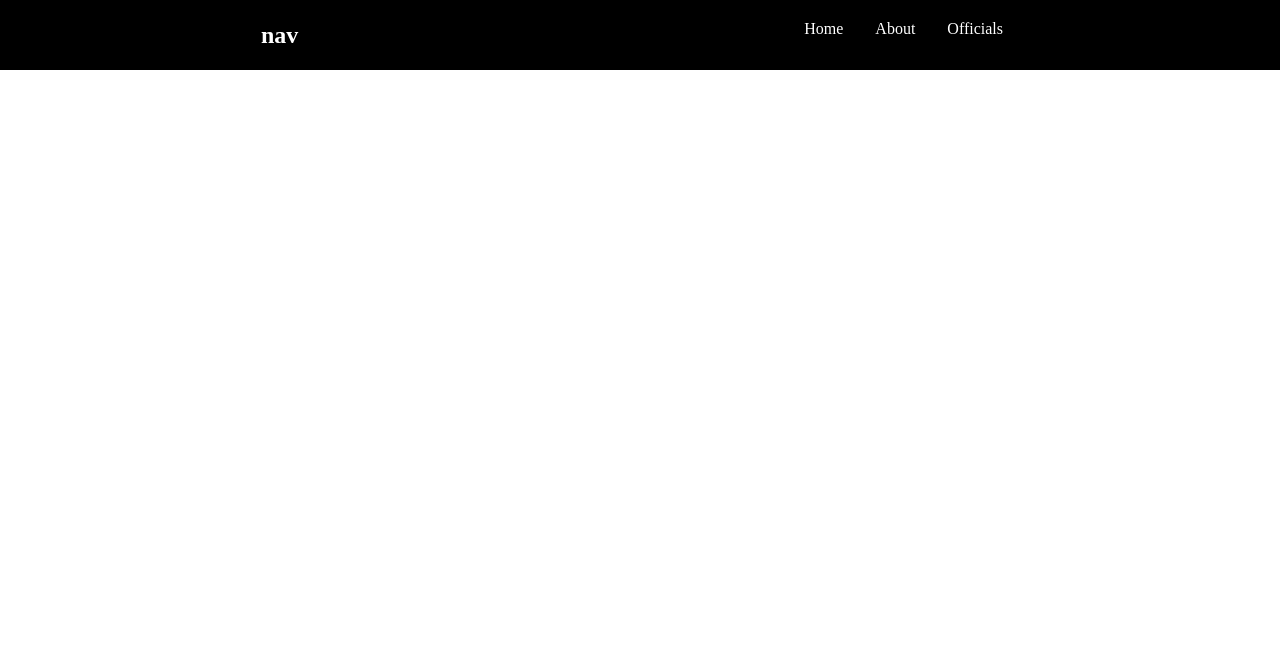
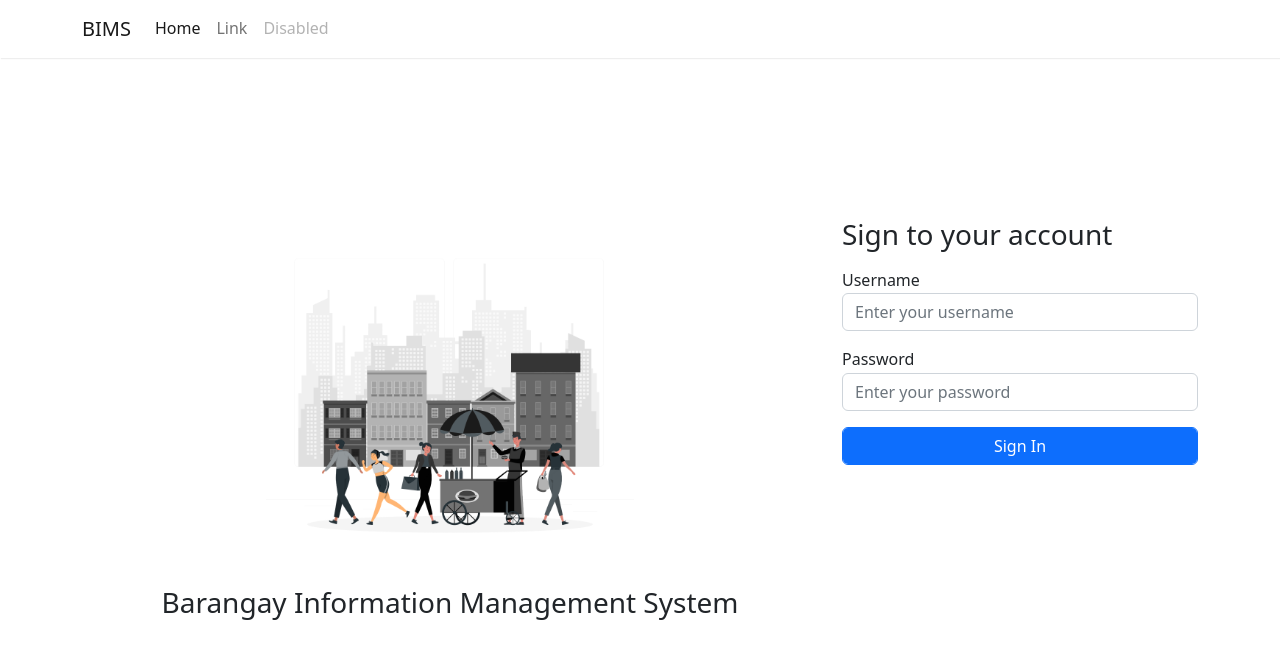
Before and after one commit to rowinsbie/bims, a JavaScript app in the folder bims-FE/: page / in a window 1280 px wide. Shown: the top 658 px of the page. Built offline with nearby package versions, Linux system fonts and the light colour scheme.

Commit message:
login and navigation initial UI

```diff
--- a/bims-FE/package.json
+++ b/bims-FE/package.json
@@ -13,8 +13,9 @@
     "lint": "eslint . --ext .vue,.js,.jsx,.cjs,.mjs,.ts,.tsx,.cts,.mts --fix --ignore-path .gitignore"
   },
   "dependencies": {
+    "@popperjs/core": "^2.11.6",
+    "bootstrap": "^5.2.2",
     "pinia": "^2.0.23",
-    "vue": "^3.2.41",
     "vue-router": "^4.1.5"
   },
   "devDependencies": {
--- /dev/null
+++ b/bims-FE/src/assets/_colors.scss
@@ -0,0 +1,3 @@
+$purple:#161748;
+$pink:#f95d9b;
+$blueWater:#39a0ca;
--- a/bims-FE/src/assets/main.scss
+++ b/bims-FE/src/assets/main.scss
@@ -1 +1,2 @@
 @import 'resetter';
+@import 'colors';
--- a/bims-FE/src/components/NavigationBar.vue
+++ b/bims-FE/src/components/NavigationBar.vue
@@ -3,37 +3,31 @@
 </script>
 
 <template>
-    <nav>
-        <h1>nav</h1>
-        <ul class="nav-group">
-            <li>
-                <a href="">Home</a>
-            </li>
-            <li>
-                <a href="">About</a>
-            </li>
-            <li>
-                <a href="">Officials</a>
-            </li>
-        </ul>
+    <nav class="navbar navbar-expand-lg navbar-light ">
+        <div class="container">
+            <a class="navbar-brand" href="#">BIMS</a>
+
+          <button class="navbar-toggler" type="button" data-bs-toggle="collapse" data-bs-target="#navbarTogglerDemo01" aria-controls="navbarTogglerDemo01" aria-expanded="false" aria-label="Toggle navigation">
+            <span class="navbar-toggler-icon"></span>
+          </button>
+          <div class="collapse navbar-collapse" id="navbarTogglerDemo01">
+            <ul class="navbar-nav me-auto mb-2 mb-lg-0">
+              <li class="nav-item">
+                <a class="nav-link active" aria-current="page" href="#">Home</a>
+              </li>
+              <li class="nav-item">
+                <a class="nav-link" href="#">Link</a>
+              </li>
+              <li class="nav-item">
+                <a class="nav-link disabled" href="#" tabindex="-1" aria-disabled="true">Disabled</a>
+              </li>
+            </ul>
+          </div>
+        </div>
     </nav>
 </template>
 <style lang="scss">
     nav {
-        display: flex;
-        justify-content: space-around;
-        position: fixed;
-        top: 0;
-        left: 0;
-        right: 0;
-        color: white;
-        background-color: black;
-        padding: 1rem 1rem;
-        .nav-group {
-            display: flex;
-            li {
-                padding: 0 1rem;
-            }
-        }
+        box-shadow: 1px 1px 1px rgb(238, 238, 238);
     }
 </style>
--- /dev/null
+++ b/bims-FE/src/components/forms/LoginForm.vue
@@ -0,0 +1,20 @@
+<script setup lang="ts">
+</script>
+<template>
+   <div>
+        <h3>Sign to your account</h3>
+        <form method="POST">
+            <div class="form-group mt-3">
+                <label for="username">Username</label>
+                <input type="text" class="form-control" placeholder="Enter your username">
+            </div>
+            <div class="form-group mt-3">
+                <label for="password">Password</label>
+                <input type="password" class="form-control" placeholder="Enter your password">
+            </div>
+            <div class="form-group mt-3">
+                <button class="btn btn-primary form-control">Sign In</button>
+            </div>
+        </form>
+   </div>
+</template>
--- a/bims-FE/src/main.ts
+++ b/bims-FE/src/main.ts
@@ -3,11 +3,11 @@ import { createPinia } from "pinia";
 
 import App from "./App.vue";
 import router from "./router";
-
+import "bootstrap/dist/css/bootstrap.min.css"
+import "bootstrap"
 import "./assets/main.scss";
 
 const app = createApp(App);
-
 app.use(createPinia());
 app.use(router);
 
--- a/bims-FE/src/views/LoginView.vue
+++ b/bims-FE/src/views/LoginView.vue
@@ -1,8 +1,29 @@
 <script setup lang="ts">
+import LoginForm from '../components/forms/LoginForm.vue';
 </script>
 
 <template>
     <main>
-       <h1>Login</h1>
+       <div class="container">
+            <div class="row" id="content">
+                <div class="col-lg-8 text-center" id="login-left-panel">
+                    <img src="../assets/images/illustrators/city-building.png" alt="city building">
+                    <h3>Barangay Information Management System</h3>
+                </div>
+                <div class="col-lg-4">
+                   <LoginForm />
+                </div>
+            </div>
+       </div>
     </main>
 </template>
+<style lang="scss">
+    #content {
+        padding: 10rem 0rem;
+        #login-left-panel {
+            img {
+                width: 50%;
+            }
+        }
+    }
+</style>
```
Also changed, not shown: bims-FE/src/assets/images/illustrators/city-building.png (added), 1 other file (tests, documents, lock files or other folders).
